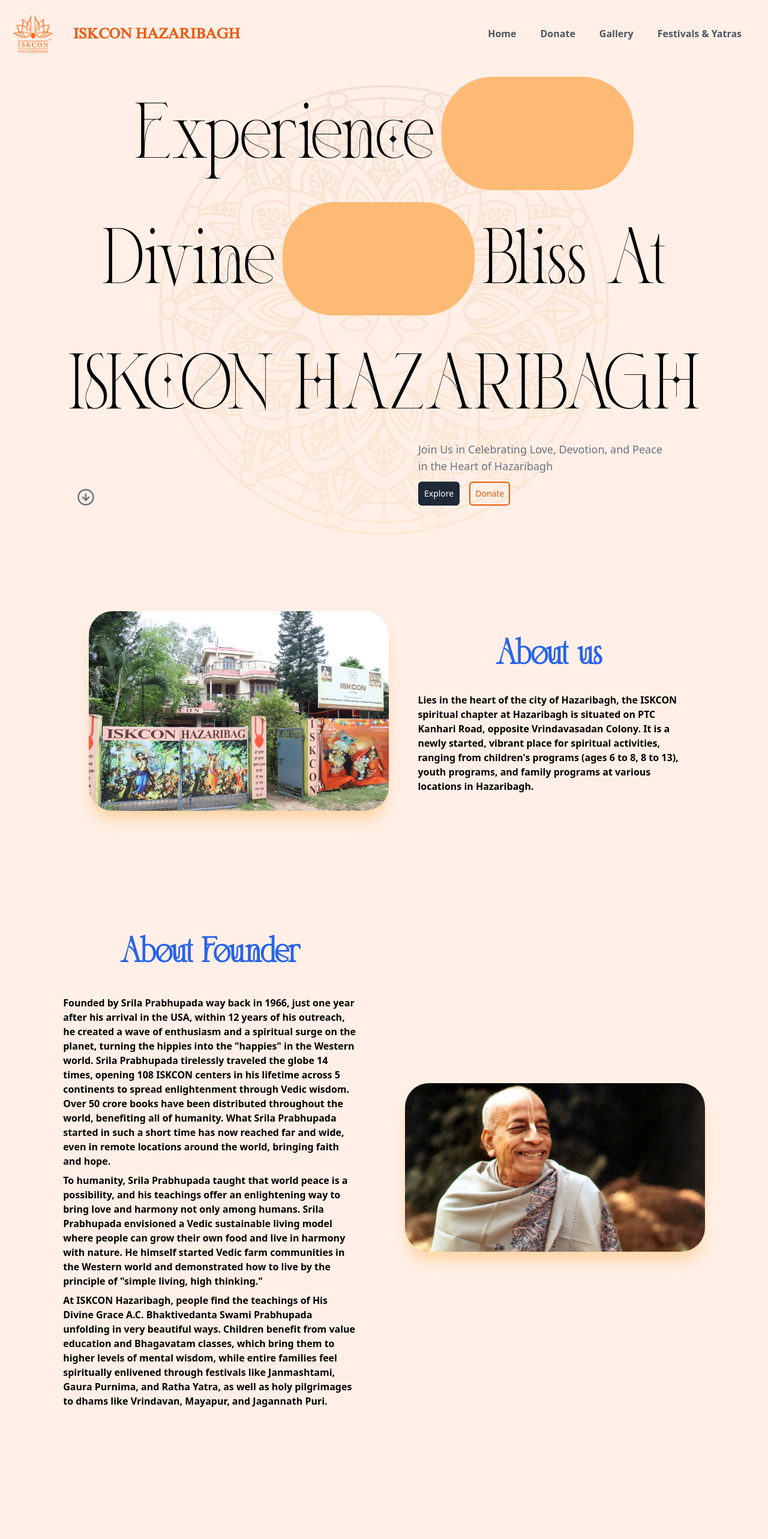
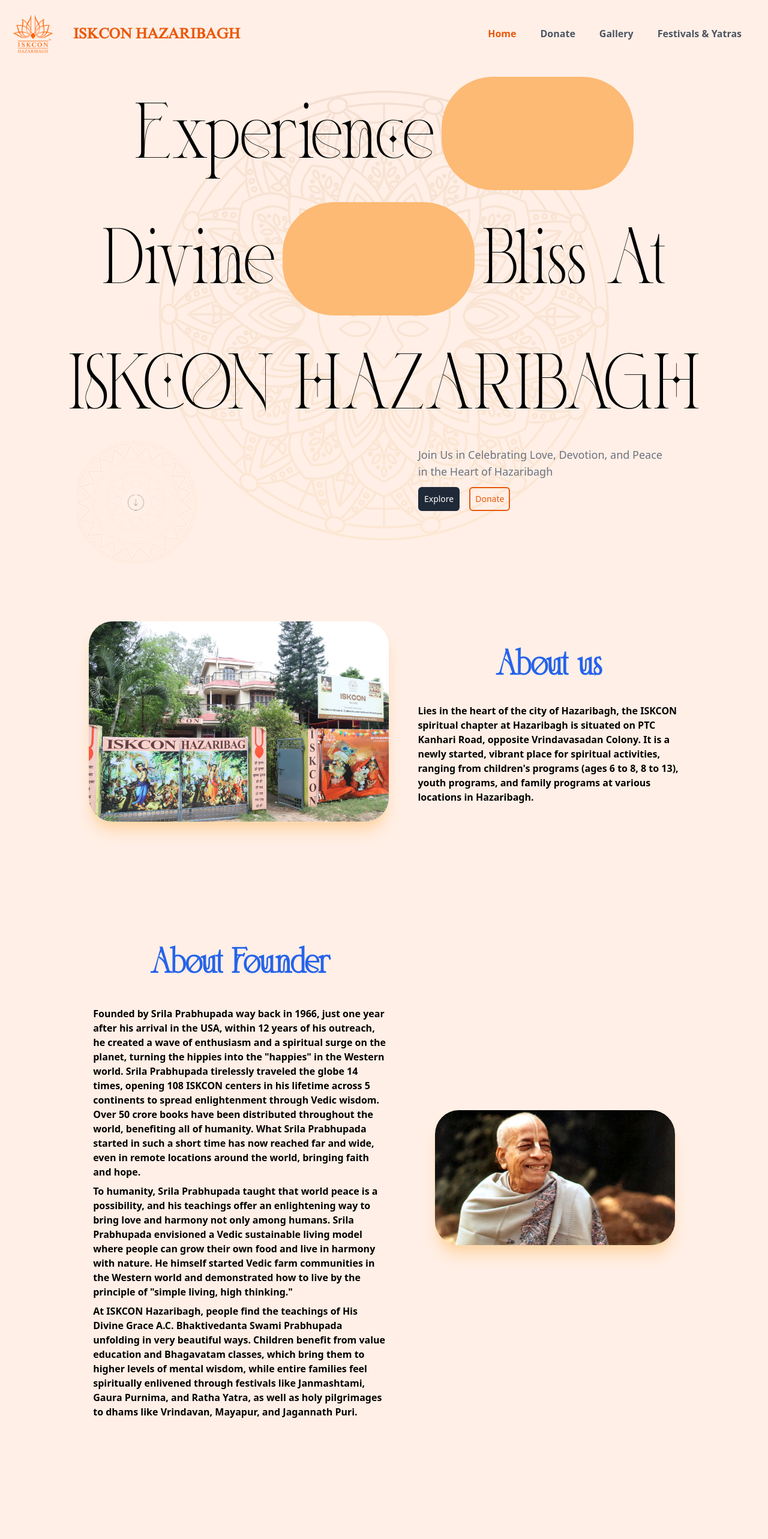
Before and after one commit to iskconhazaribagh/iskcon_website, a Next.js app: page / in a window 1280 px wide. Shown: the top 2566 px of the page at 60% size. Built offline with nearby package versions, Linux system fonts and the light colour scheme.

Commit message:
feat:active status

```diff
--- a/app/festivals/page.jsx
+++ b/app/festivals/page.jsx
@@ -4,7 +4,7 @@
 
 function Page() {
   return (
-    <div className='min-h-screen flex flex-col gap-10 items-start justify-start bg-orange-custom w-full p-12 md:p-28'>
+    <div className='min-h-screen flex flex-col gap-10 items-start justify-start bg-orange-custom w-full p-12 md:p-20'>
       {/* Festivals */}
       <div className='flex flex-col gap-4 w-full h-full mt-28 md:mt-0'>
         <h1 className={`text-blue-600 font-semibold text-[40px] md:text-[56px] ${haRa.className}`}>Festivals</h1>
--- a/app/page.js
+++ b/app/page.js
@@ -62,7 +62,7 @@
 
         {/* Arrow and buttons */}
         <div className="relative z-10 flex flex-row gap-5 w-full md:w-[80%] items-center justify-center md:items-center md:justify-between">
-          <LuArrowDownCircle className="hidden md:block text-gray-500 text-3xl" onClick={handleScrollToAboutUs} />
+        <Image src="/assets/scrollbtn.png" height={200} width={200} className="hidden md:block" alt="btn" onClick={handleScrollToAboutUs}/>
           <div className="flex flex-col gap-3 mr-0 md:mr-12">
             <span className="flex flex-col">
               <p className="text-sm md:text-md custom-lg:text-lg font-medium text-gray-500 text-center lg:text-left">
--- a/components/AboutFounder.jsx
+++ b/components/AboutFounder.jsx
@@ -5,7 +5,7 @@
   return (
     <div className='bg-orange-custom flex flex-col gap-20 lg:flex-row-reverse items-center justify-center p-12 md:p-24'>
 
-      <Image src="/assets/founder.jpeg" alt="mandir" height={1000} width={500}  className='rounded-[40px] shadow-xl shadow-orange-200'/>
+      <Image src="/assets/founder.jpeg" alt="mandir" height={600} width={400}   className='rounded-[40px] shadow-xl shadow-orange-200'/>
 
       <div className={`w-[80%] lg:w-[45%] flex flex-col items-center justify-center gap-8 `}>
         <h1 className={`text-blue-600 font-semibold text-[40px] md:text-[56px] ${haRa.className}`}>About Founder</h1>
--- a/components/Footer.jsx
+++ b/components/Footer.jsx
@@ -20,6 +20,12 @@
     <div className='flex flex-col gap-3'>
 
     <div className='flex flex-row gap-10'>
+
+      <div className='flex flex-col gap-4'>
+      <h1 className='font-semibold text-lg'>Quick Links</h1>
+      <Link href="/terms_conditions"><span>Terms and Conditions</span></Link>
+      <Link href="/privacy_policy"><span>Privacy Policy</span></Link>
+      </div>
 
         <div className='flex flex-col gap-4'>
         <h1 className='font-semibold text-lg'>Contact us</h1>
--- a/components/Navbar.jsx
+++ b/components/Navbar.jsx
@@ -4,9 +4,14 @@
 import { ImCross } from "react-icons/im";
 import Image from 'next/image';
 import Link from 'next/link';
+import { usePathname } from 'next/navigation';
 import { tinr } from '@/app/layout';
+
 function Navbar() {
   const [isOpen, setIsOpen] = useState(false);
+  const pathname = usePathname();
+
+  const isActive = (path) => pathname === path;
 
   return (
     <>
@@ -18,15 +23,23 @@
         </div>
 
         <div className='flex items-center justify-start gap-10 mr-6'>
-          <Link href="/"><p className='text-gray-600 hover:text-orange-600 font-semibold'>Home</p></Link>
-          <Link href="/donate"><p className='text-gray-600 hover:text-orange-600 font-semibold'>Donate</p></Link>
-          <Link href="/event_gallery"><p className='text-gray-600 hover:text-orange-600 font-semibold'>Gallery</p></Link>
-          <Link href="/festivals"><p className='text-gray-600 hover:text-orange-600 font-semibold'>Festivals & Yatras</p></Link>
+          <Link href="/">
+            <p className={`font-semibold ${isActive('/') ? 'text-orange-600' : 'text-gray-600 hover:text-orange-600'}`}>Home</p>
+          </Link>
+          <Link href="/donate">
+            <p className={`font-semibold ${isActive('/donate') ? 'text-orange-600' : 'text-gray-600 hover:text-orange-600'}`}>Donate</p>
+          </Link>
+          <Link href="/event_gallery">
+            <p className={`font-semibold ${isActive('/event_gallery') ? 'text-orange-600' : 'text-gray-600 hover:text-orange-600'}`}>Gallery</p>
+          </Link>
+          <Link href="/festivals">
+            <p className={`font-semibold ${isActive('/festivals') ? 'text-orange-600' : 'text-gray-600 hover:text-orange-600'}`}>Festivals & Yatras</p>
+          </Link>
         </div>
       </div>
 
       {/* Mobile */}
-      <div className=' fixed top-0 left-0 w-full p-3 flex flex-row  md:hidden items-center justify-start bg-orange-custom z-50'>
+      <div className='fixed top-0 left-0 w-full p-3 flex flex-row md:hidden items-center justify-start bg-orange-custom z-50'>
         {isOpen ? (
           <ImCross onClick={() => setIsOpen(!isOpen)} className='text-xl text-orange-600 cursor-pointer' />
         ) : (
@@ -34,7 +47,7 @@
         )}
 
         <div className='flex items-center justify-center w-full'>
-        <Image src="/assets/orange_iskon.png" alt="logo" width={70} height={70} />
+          <Image src="/assets/orange_iskon.png" alt="logo" width={70} height={70} />
         </div>
       </div>
 
```
Also changed, not shown: public/assets/scrollbtn.png (added).
